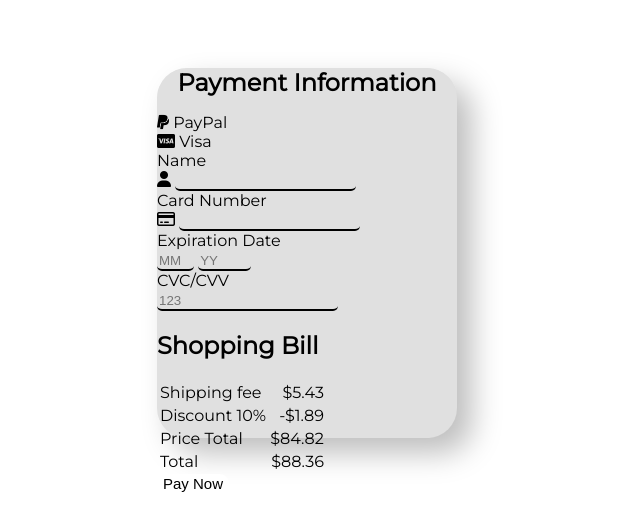
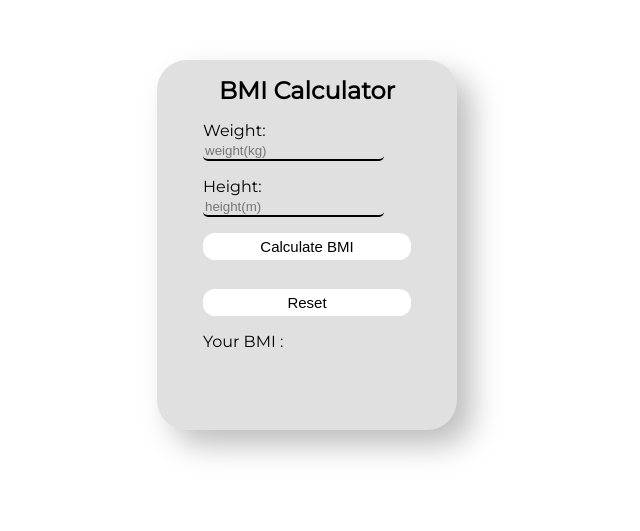
Before and after one commit to France442/Daily-Ui-002, a plain HTML site: page index.html in a window 1280 px wide. Shown: the part 163-694 px from the top of the page, without its empty margins (333-973 px from the left). Drawn offline with Linux system fonts and the light colour scheme.

Commit message:
Update index.html

```diff
--- a/index.html
+++ b/index.html
@@ -3,74 +3,36 @@
 <head>
     <meta charset="UTF-8">
     <meta name="viewport" content="width=device-width, initial-scale=1.0">
-    <title>Daily UI | Day 002</title>
+    <title>BMI Calculator</title>
     <link rel="stylesheet" href="style.css">
-    <script src="https://kit.fontawesome.com/8faf669c27.js" crossorigin="anonymous"></script>
 </head>
 <body>
-    <div class="container">
-        <div class="card">
-            <div class="heading">
-                <h1>Payment Information</h1>
-            </div>
-            <div class="options">
-                <div class="pay-op"><i class="fab fa-paypal"></i> PayPal</div>
-                <div class="pay-op"><i class="fab fa-cc-visa"></i> Visa</div>
-            </div>
+    <audio src="./Sounds/he-needs-some-milk-vine (1).mp3"></audio>
+    <div class="card">
+        <div class="content">
+    <h1>BMI Calculator</h1>
+    <p>
+    <label for="weight">Weight: </label> <br>
+    <input type="number" id="weight" class="weight" required placeholder="weight(kg)"><br>
 
-            <div class="payinfo">
-                <div class="user">
-                    <label for="name">Name</label><br>
-                    <i class="fas fa-user"></i>
-                    <input type="text" id="name" required>
-                </div>
+</p>
+<p>
+    <label for="height">Height: </label> <br>
+    <input type="number" id="height" class="height" required placeholder="height(m)"><br>
+</p>
 
-                <div class="number">
-                    <label for="cardNumber">Card Number</label><br>
-                    <i class="far fa-credit-card"></i>
-                    <input type="text" id="cardNumber" required>
-                </div>
+<div class="buttons">
+    <button id="calculate">Calculate BMI</button>
+    <br>
+    <button id="reset">Reset</button>
+</div>
+<p>Your BMI :</p>
+<p id="result">
 
-                <div class="date">
-                    <label for="expirationDate">Expiration Date</label><br>
-                    <input class="month" type="number" min="1" max="12" maxlength="2" id="expirationDate" required placeholder="MM">
-                    <input class="year" type="number" min="1800" max="2024" required placeholder="YY">
-                </div>
+</p>
+</div>
+</div>
 
-                <div class="cvc">
-                    <label for="cvc">CVC/CVV</label><br>
-                    <input type="number" id="cvc" maxlength="2" placeholder="123">
-                </div>
-            </div>
-
-            <div class="shop">
-                <h2>Shopping Bill</h2>
-                <table>
-                    <tbody>
-                        <tr>
-                            <td>Shipping fee</td>
-                            <td align="right">$5.43</td>
-                        </tr>
-                        <tr>
-                            <td>Discount 10%</td>
-                            <td align="right">-$1.89</td>
-                        </tr>
-                        <tr>
-                            <td>Price Total</td>
-                            <td align="right">$84.82</td>
-                        </tr>
-                    </tbody>
-                    <tfoot>
-                        <tr>
-                            <td>Total</td>
-                            <td align="right">$88.36</td>
-                        </tr>
-                    </tfoot>
-                </table>
-            </div>
-
-            <button class="button">Pay Now</button>
-        </div>
-    </div>
+    <script src="index.js"></script>
 </body>
 </html>
```
